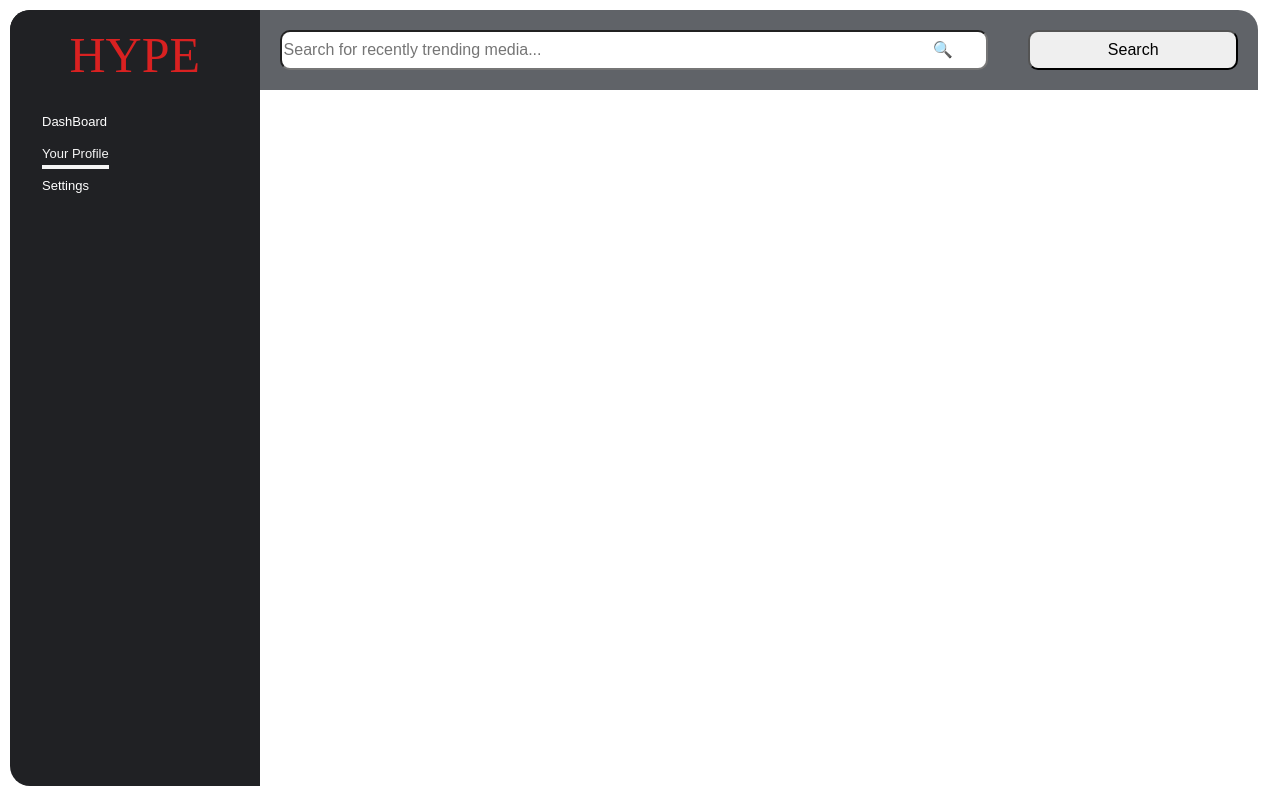
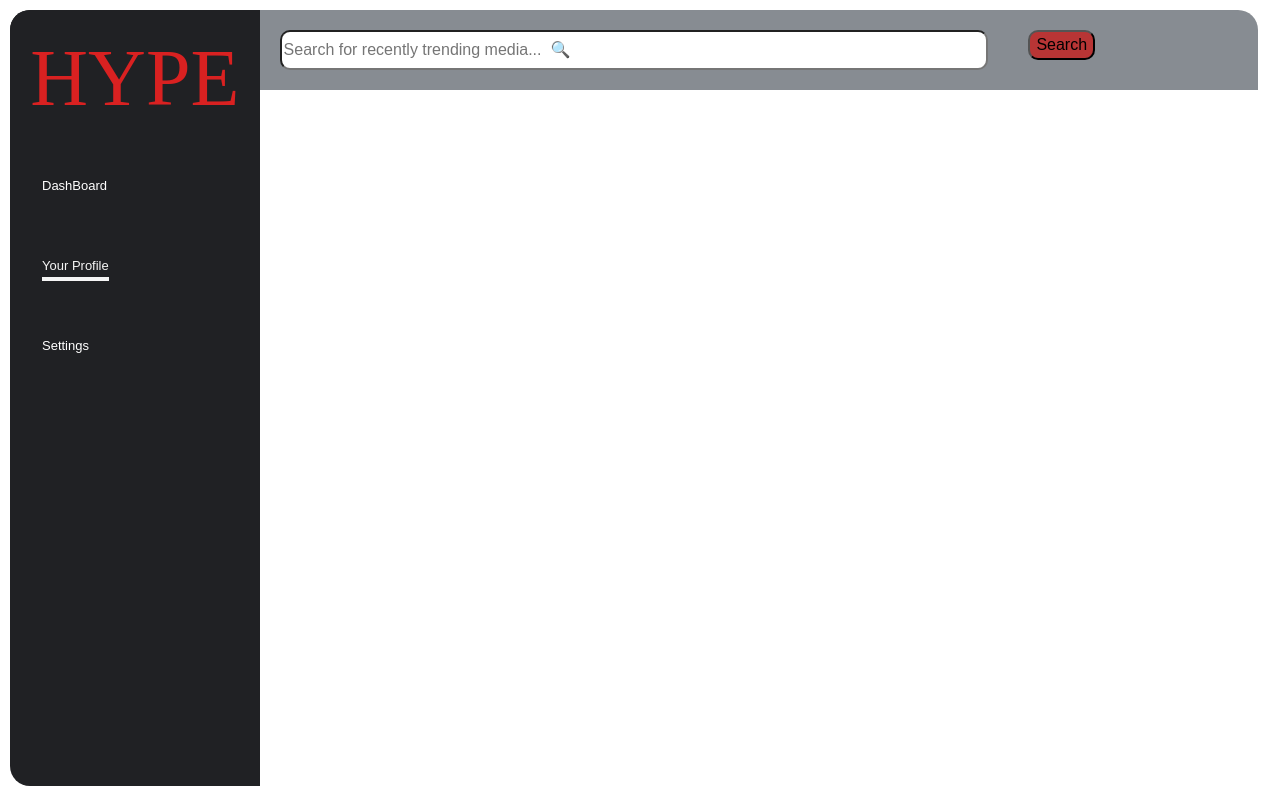
Before and after one commit to r3x6/SEI33-Project2-HypeApp, a React (Create React App) app in the folder react_app/: page /profile in a window 1280 px wide. Built offline with nearby package versions, Linux system fonts and the light colour scheme; no server answers; a web font is replaced by a local one.

Commit message:
search function completed

```diff
--- a/react_app/src/components/Search.js
+++ b/react_app/src/components/Search.js
@@ -1,6 +1,49 @@
 import React from "react";
+import { useSelector } from "react-redux";
+import { useParams } from "react-router-dom";
 
 const Search = () => {
-  return <div></div>;
+  const params = useParams();
+  const storeSearchItems = useSelector((state) => state.topBar.searchItems);
+  const searchResults = storeSearchItems.map((x, index) => {
+    return (
+      <div className="searchResults" key={index}>
+        <a
+          className="searchA"
+          href={x.hasOwnProperty("trailer") ? x.trailer : x.url}
+        >
+          <img className="searchImg" src={x.image_url} alt="" />
+          <p className="searchTitle">
+            {x.title}
+            <br />
+            <br />
+            {x.hasOwnProperty("rating")
+              ? "Rating: " + x.rating
+              : "Rank: " + x.rank}
+            <br />
+            {x.hasOwnProperty("rating")
+              ? "Popularity: " + x.popularity
+              : "Score: " + x.score}
+            <br />
+            <br />
+            {"Type: " + x.type}
+          </p>
+        </a>
+      </div>
+    );
+  });
+  return (
+    <div className="searchContainer">
+      <p className="searchPara"> Search results for "{params.item}" :</p>
+      {storeSearchItems.length < 1 ? (
+        <h1>
+          No results found.
+          <br /> Try refining your search term.
+        </h1>
+      ) : (
+        searchResults
+      )}
+    </div>
+  );
 };
 export default Search;
--- a/react_app/src/components/SideBar.module.css
+++ b/react_app/src/components/SideBar.module.css
@@ -10,7 +10,7 @@
 .sideBar li {
   margin: 0 1rem;
   width: 10rem;
-  line-height: 2rem;
+  line-height: 5rem;
 }
 
 .sideBar a {
--- a/react_app/src/components/TopBar.js
+++ b/react_app/src/components/TopBar.js
@@ -1,13 +1,43 @@
 import React from "react";
+import { useDispatch, useSelector } from "react-redux";
+import { topBarActions } from "../store/topBar";
+import { NavLink } from "react-router-dom";
 
 const TopBar = () => {
+  const dispatch = useDispatch();
+  const storeAnimeTvData = useSelector((state) => state.mainPg.animeTvData);
+  const storeAnimeMovData = useSelector((state) => state.mainPg.animeMovData);
+  const storePopMovData = useSelector((state) => state.mainPg.popMovData);
+  const storePopTvData = useSelector((state) => state.mainPg.popTvData);
+  const storeSearchInput = useSelector((state) => state.topBar.input);
+
+  const handleInputChange = (e) => {
+    const receivedData = e.target.value;
+    dispatch(topBarActions.inputChange(receivedData));
+  };
+
+  const handleSearchSubmit = () => {
+    const allData = [
+      ...storeAnimeMovData,
+      ...storeAnimeTvData,
+      ...storePopMovData,
+      ...storePopTvData,
+    ];
+    const payload = { searchInput: storeSearchInput, allData: allData };
+    dispatch(topBarActions.searchSubmit(payload));
+  };
   return (
     <div className="topBar">
       <input
         type="text"
-        placeholder="Search for recently trending media...                                                                                        🔍"
+        placeholder="Search for recently trending media...  🔍"
+        onChange={handleInputChange}
       />
-      <button type="button">Search</button>
+      <NavLink className="buttonNav" to={"/search/" + storeSearchInput}>
+        <button type="button" onClick={handleSearchSubmit}>
+          Search
+        </button>
+      </NavLink>
     </div>
   );
 };
--- a/react_app/src/index.css
+++ b/react_app/src/index.css
@@ -19,16 +19,16 @@ body {
 }
 .title {
   background-color: #202124;
-  height: 10vh;
+  height: 15vh;
   border-radius: 20px 0 0 0;
   font-family: "Brush Script MT", cursive;
-  font-size: 50px;
+  font-size: 10vh;
   padding-top: 8px;
   color: #d92121;
 }
 
 .topBar {
-  background-color: #606368;
+  background-color: #878c92;
   height: 10vh;
   width: 100vw;
   border-radius: 0 20px 0 0;
@@ -68,7 +68,7 @@ button {
   border-radius: 10px 10px 0 0;
   padding: 10px;
   font-weight: bolder;
-  font-size: 1vw;
+  font-size: 1.1vw;
 }
 .boxBot {
   overflow: scroll;
@@ -116,7 +116,8 @@ button {
 }
 a {
   width: inherit;
-  color: #f20707;
+  color: red;
+  text-align: center;
 }
 img {
   width: inherit;
@@ -131,9 +132,6 @@ p {
   padding: 0px;
   margin: 5px;
 }
-a {
-  text-align: center;
-}
 
 li {
   list-style-type: none;
@@ -146,6 +144,9 @@ ul {
 ol {
   margin-top: 20px;
   text-align: left;
+}
+button {
+  background-color: #b83535;
 }
 
 .centered {
@@ -169,8 +170,8 @@ ol {
   height: 64px;
   margin: 8px;
   border-radius: 50%;
-  border: 6px solid red;
-  border-color: red transparent red transparent;
+  border: 6px solid #b83535;
+  border-color: #b83535 transparent #b83535 transparent;
   animation: spinner 1.2s linear infinite;
 }
 
@@ -182,3 +183,50 @@ ol {
     transform: rotate(360deg);
   }
 }
+.searchContainer {
+  background-color: #3c4042;
+  height: 87vh;
+  width: 100vw;
+  border-radius: 0 0 20px 0;
+  display: grid;
+  grid-template-columns: 100%;
+  padding: 10px;
+  overflow-y: scroll;
+}
+.buttonNav {
+  width: fit-content;
+  height: fit-content;
+}
+.searchPara {
+  text-align: left;
+  color: whitesmoke;
+}
+.searchResults {
+  background-color: #606368;
+  float: none;
+  border-radius: 10px;
+  margin: 7px;
+  padding: 5px;
+  height: 37vh;
+  text-align: left;
+}
+.searchResults:hover {
+  background-color: black;
+}
+.searchA {
+  display: flex;
+}
+a:hover {
+  color: whitesmoke;
+}
+.searchImg {
+  height: 35vh;
+  flex: 1;
+}
+.searchTitle {
+  flex: 3;
+  text-align: left;
+  margin-left: 12px;
+  font-size: 1.7vw;
+  font-weight: bolder;
+}
--- a/react_app/src/store/topBar.js
+++ b/react_app/src/store/topBar.js
@@ -4,13 +4,15 @@ const topBarSlice = createSlice({
   name: "topBar",
   initialState: { input: "", searchItems: [] },
   reducers: {
-    login(state, action) {
-      state.username = action.payload;
-      state.auth = true;
+    inputChange(state, action) {
+      state.input = action.payload;
     },
-    logout(state) {
-      state.username = "";
-      state.auth = false;
+    searchSubmit(state, action) {
+      const filteredArr = action.payload.allData.filter((x) =>
+        x.title.toLowerCase().includes(action.payload.searchInput)
+      );
+      console.log(filteredArr);
+      state.searchItems = filteredArr;
     },
   },
 });
```
